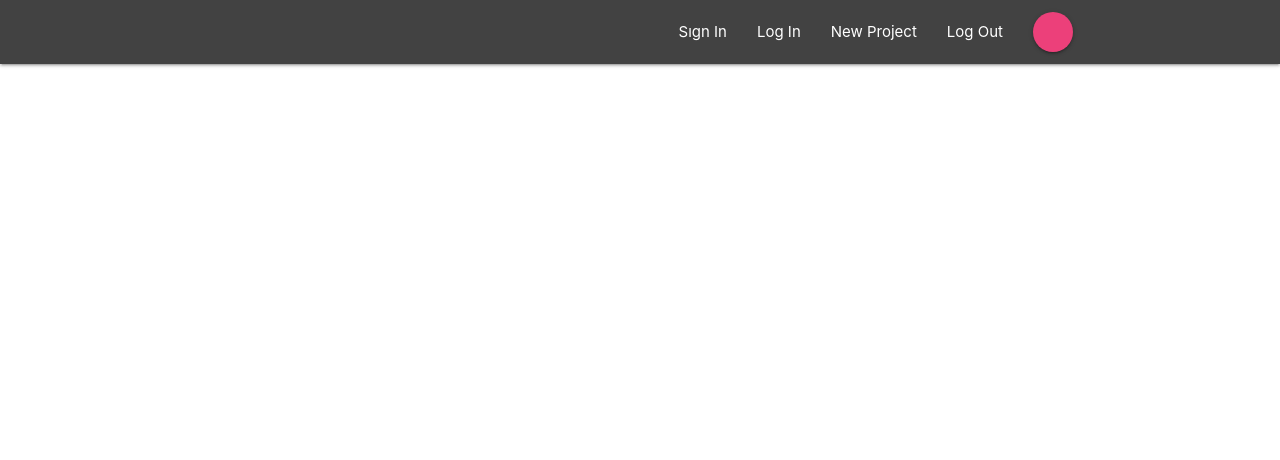
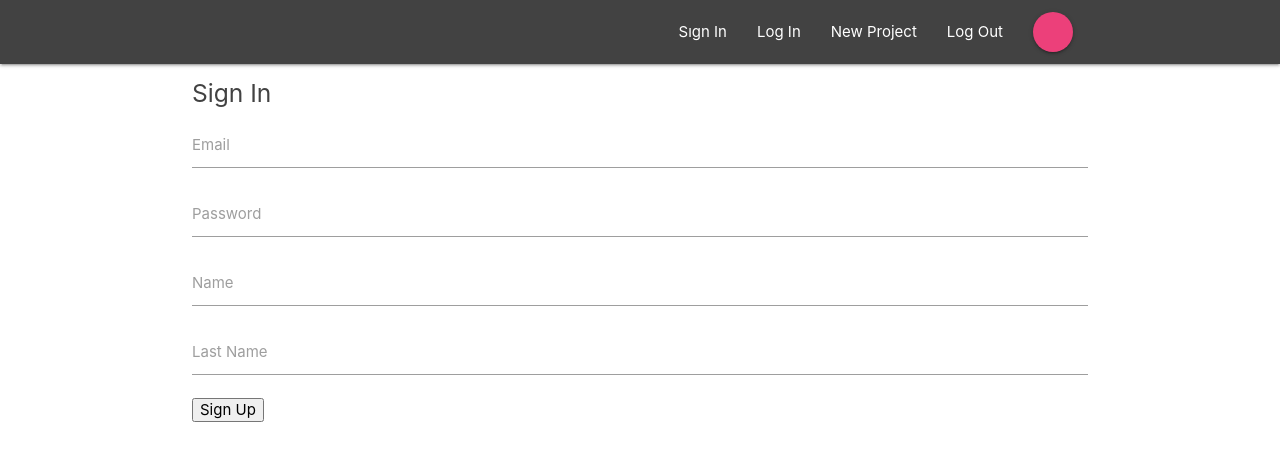
Before and after one commit to abdullahsuhaisk/ReactReduxFireBaseTtrl, a React (Create React App) app: page /signUp in a window 1280 px wide. Shown: the top 460 px of the page. Built offline with nearby package versions, Linux system fonts and the light colour scheme.

Commit message:
Start the redux

```diff
--- a/public/index.html
+++ b/public/index.html
@@ -22,8 +22,7 @@
      <!-- Compiled and minified CSS -->
      <link rel="stylesheet" href="https://cdnjs.cloudflare.com/ajax/libs/materialize/1.0.0/css/materialize.min.css">
 
-     <!-- Compiled and minified JavaScript -->
-     <script src="https://cdnjs.cloudflare.com/ajax/libs/materialize/1.0.0/js/materialize.min.js"></script>
+
     <title>React App</title>
   </head>
   <body>
@@ -41,5 +40,7 @@
       To begin the development, run `npm start` or `yarn start`.
       To create a production bundle, use `npm run build` or `yarn build`.
     -->
+         <!-- Compiled and minified JavaScript -->
+         <script src="https://cdnjs.cloudflare.com/ajax/libs/materialize/1.0.0/js/materialize.min.js"></script>
   </body>
 </html>
--- a/src/App.js
+++ b/src/App.js
@@ -1,6 +1,12 @@
 import React, { Component } from 'react';
-import { BrowserRouter } from 'react-router-dom';
+import { BrowserRouter, Switch, Route } from 'react-router-dom';
+
 import Navbar from './components/layout/Navbar';
+import Dashboard from './components/dashboard/dashboard';
+import ProjectDetails from './components/projects/ProjectDetails';
+import SignIn from './components/auth/SignIn';
+import SignUp from './components/auth/SignUp';
+import ProjectNew from './components/projects/ProjectNew';
 
 
 class App extends Component {
@@ -9,6 +15,13 @@ class App extends Component {
       <BrowserRouter>
       <div className="App">
         <Navbar />
+        <Switch>
+          <Route exact path="/" component={Dashboard} />
+          <Route path="/project/:id" component={ProjectDetails} />
+          <Route path="/signIn" component={SignIn} />
+          <Route path="/signUp" component={SignUp} />
+          <Route path="/newProject" component={ProjectNew} />
+        </Switch>
       </div>
       </BrowserRouter>
     );
--- /dev/null
+++ b/src/components/auth/SignIn.js
@@ -0,0 +1,40 @@
+import React, { Component } from 'react'
+
+ class SignIn extends Component {
+    state = {
+        email: '',
+        password: ''
+    }
+    handleChange = (e) => {
+            this.setState({
+                [e.target.id] : e.target.value
+            })
+    }
+    handleClick = (e) => {
+        e.preventDefault();
+        console.log(this.state)
+    }
+    render() {
+        return (
+          <div className="container">
+            <form className="white">
+                <h5 className="grey-text text-darken-3">
+                    Sign In
+                </h5>
+                <div className="input-field">
+                    <label htmlFor="email">Email</label>
+                    <input type="email" id="email" onChange={this.handleChange}/>
+                </div>
+                <div className="input-field">
+                    <label htmlFor="password">Password</label>
+                    <input type="password" id="password" onChange={this.handleChange}/>
+                </div>
+                <div className="input-field">
+                    <button onClick={this.handleClick}>Sign İn</button>
+                </div>
+            </form>
+          </div>
+        )
+      }
+    }
+export default SignIn;
--- /dev/null
+++ b/src/components/auth/SignUp.js
@@ -0,0 +1,51 @@
+import React, { Component } from 'react'
+
+ class SignUp extends Component {
+    state = {
+        email: '',
+        password: '',
+        firstname:'',
+        lastname:''
+    }
+    handleChange = (e) => {
+            this.setState({
+                [e.target.id] : e.target.value
+            })
+    }
+    handleClick = (e) => {
+        e.preventDefault();
+        console.log(this.state)
+    }
+
+  render() {
+    return (
+      <div className="container">
+        <form className="white">
+            <h5 className="grey-text text-darken-3">
+                Sign In
+            </h5>
+            <div className="input-field">
+                <label htmlFor="email">Email</label>
+                <input type="email" id="email" onChange={this.handleChange}/>
+            </div>
+            <div className="input-field">
+                <label htmlFor="password" >Password</label>
+                <input type="password" id="password" onChange={this.handleChange}/>
+            </div>
+            <div className="input-field">
+                <label htmlFor="Name">Name</label>
+                <input type="text" id="firstname" onChange={this.handleChange}/>
+            </div>
+            <div className="input-field">
+                <label htmlFor="Last Name">Last Name</label>
+                <input type="text" id="lastname" onChange={this.handleChange}/>
+            </div>
+            <div className="input-field">
+                <button onClick={this.handleClick}>Sign Up</button>
+            </div>
+        </form>
+      </div>
+    )
+  }
+}
+export default SignUp;
--- /dev/null
+++ b/src/components/dashboard/Notification.js
@@ -0,0 +1,10 @@
+import React from 'react';
+
+const Notification = () => {
+    return (
+        <div>
+            <h1> Notification</h1>
+        </div>
+    )
+}
+export default Notification;
--- /dev/null
+++ b/src/components/dashboard/dashboard.js
@@ -0,0 +1,22 @@
+// We might use state and Life circle Method so I'm using class base component
+import React,{ Component } from 'react';
+import Notification from './Notification';
+import ProjectList from '../projects/ProjectList';
+
+class Dashboard extends Component {
+    render(){
+return(
+    <div className="dashboard container">
+        <div className="row">
+            <div className="col s12 m6">
+                <ProjectList />
+            </div>
+            <div className="col s12 m5 offset-m1">
+                <Notification />
+            </div>
+        </div>
+    </div>
+)
+    }
+}
+export default Dashboard;
--- /dev/null
+++ b/src/components/projects/ProjectDetails.js
@@ -0,0 +1,23 @@
+import React from 'react'
+
+export default (props) => {
+    console.log(props);
+    const id = props.match.params.id;
+    console.log(id);
+  return (
+    <div className="container section project-details">
+        <div className="card z-depth-0">
+            <div className="card-content">
+                <span className="card-title">
+                    Project Details {id}
+                </span>
+                <p>Lorem ipsum dolor sit amet consectetur adipisicing elit. Voluptate sed necessitatibus minus expedita voluptas autem eius voluptatibus exercitationem, modi id. Minus expedita at ullam, corporis debitis similique doloremque quo nobis.</p>
+            </div>
+            <div className="card-action grey lighten-4 grey-text">
+                <div>Posted by suha</div>
+                <div> 10nd October</div>
+            </div>
+        </div>
+    </div>
+  )
+}
--- /dev/null
+++ b/src/components/projects/ProjectList.js
@@ -0,0 +1,16 @@
+import React from 'react';
+import ProjectSummary from './ProjectSummary';
+
+const ProjectList = () => {
+    return(
+        <div className="project-list section">
+            <ProjectSummary />
+            <ProjectSummary />
+            <ProjectSummary />
+            <ProjectSummary />
+            <ProjectSummary />
+        </div>
+        )
+}
+
+export default ProjectList;
--- /dev/null
+++ b/src/components/projects/ProjectNew.js
@@ -0,0 +1,41 @@
+import React, { Component } from 'react'
+
+ class ProjectNew extends Component {
+    state = {
+        title: '',
+        content: '',
+    }
+    handleChange = (e) => {
+            this.setState({
+                [e.target.id] : e.target.value
+            })
+    }
+    handleClick = (e) => {
+        e.preventDefault();
+        console.log(this.state)
+    }
+
+  render() {
+    return (
+      <div className="container">
+        <form className="white">
+            <h5 className="grey-text text-darken-3">
+                Project
+            </h5>
+            <div className="input-field">
+                <label htmlFor="title">title</label>
+                <input type="text" id="title" onChange={this.handleChange}/>
+            </div>
+            <div className="input-field">
+                <label htmlFor="Content" >Content</label>
+                <textarea name="content" id="content" cols="30" rows="10"  onChange={this.handleChange}></textarea>
+            </div>
+            <div className="input-field">
+                <button onClick={this.handleClick}>Submit</button>
+            </div>
+        </form>
+      </div>
+    )
+  }
+}
+export default ProjectNew;
--- /dev/null
+++ b/src/components/projects/ProjectSummary.js
@@ -0,0 +1,14 @@
+import React from 'react';
+
+const ProjectSummary = () => {
+    return(
+            <div className="card z-depth-0 project-summery">
+                <div className="card-content grey-text text-darken-3">
+                    <span className="card-title">Project Title</span>
+                    <p className="grey-text">10 october,12.03 AM</p>
+                </div>
+            </div>
+    );
+
+}
+export default ProjectSummary;
```
